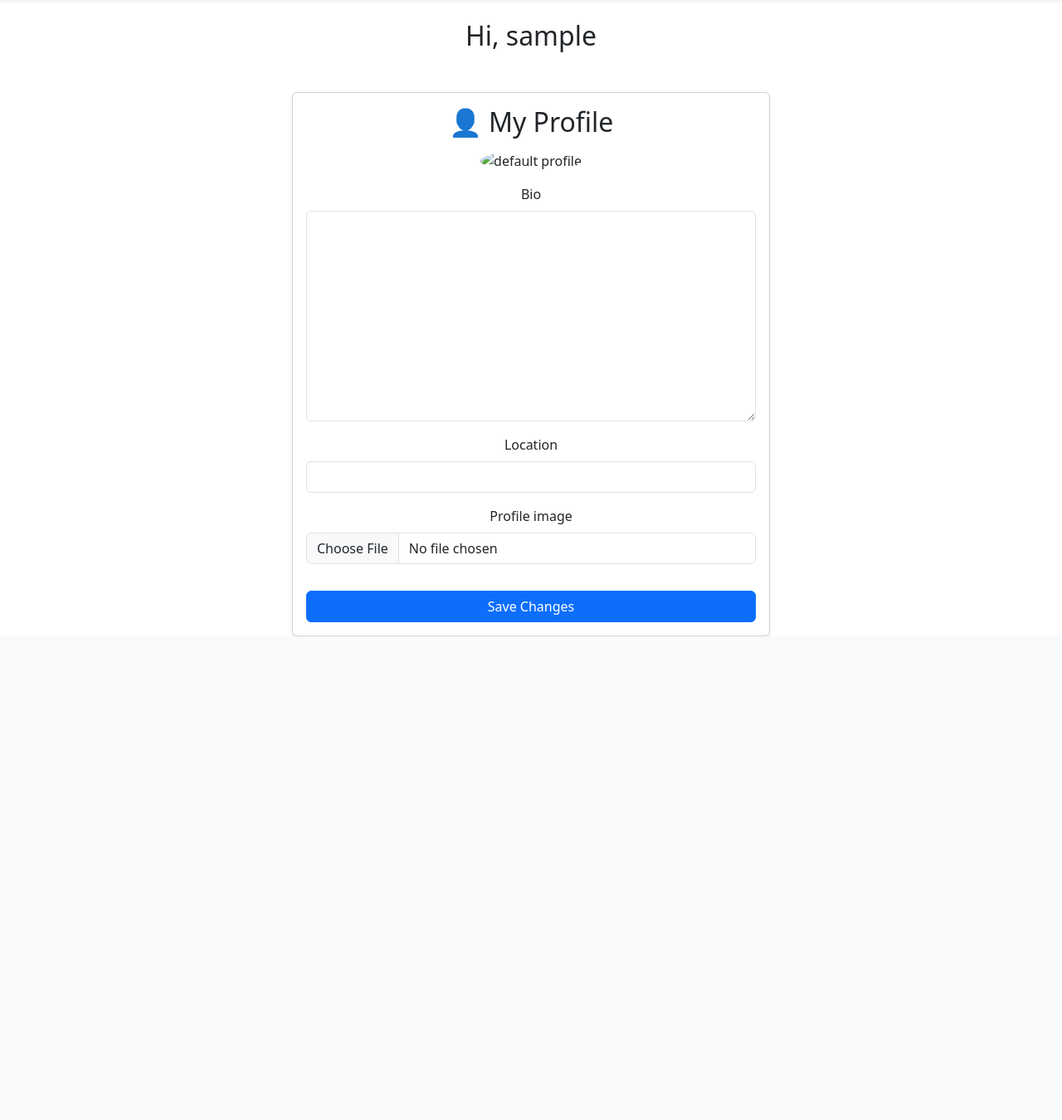
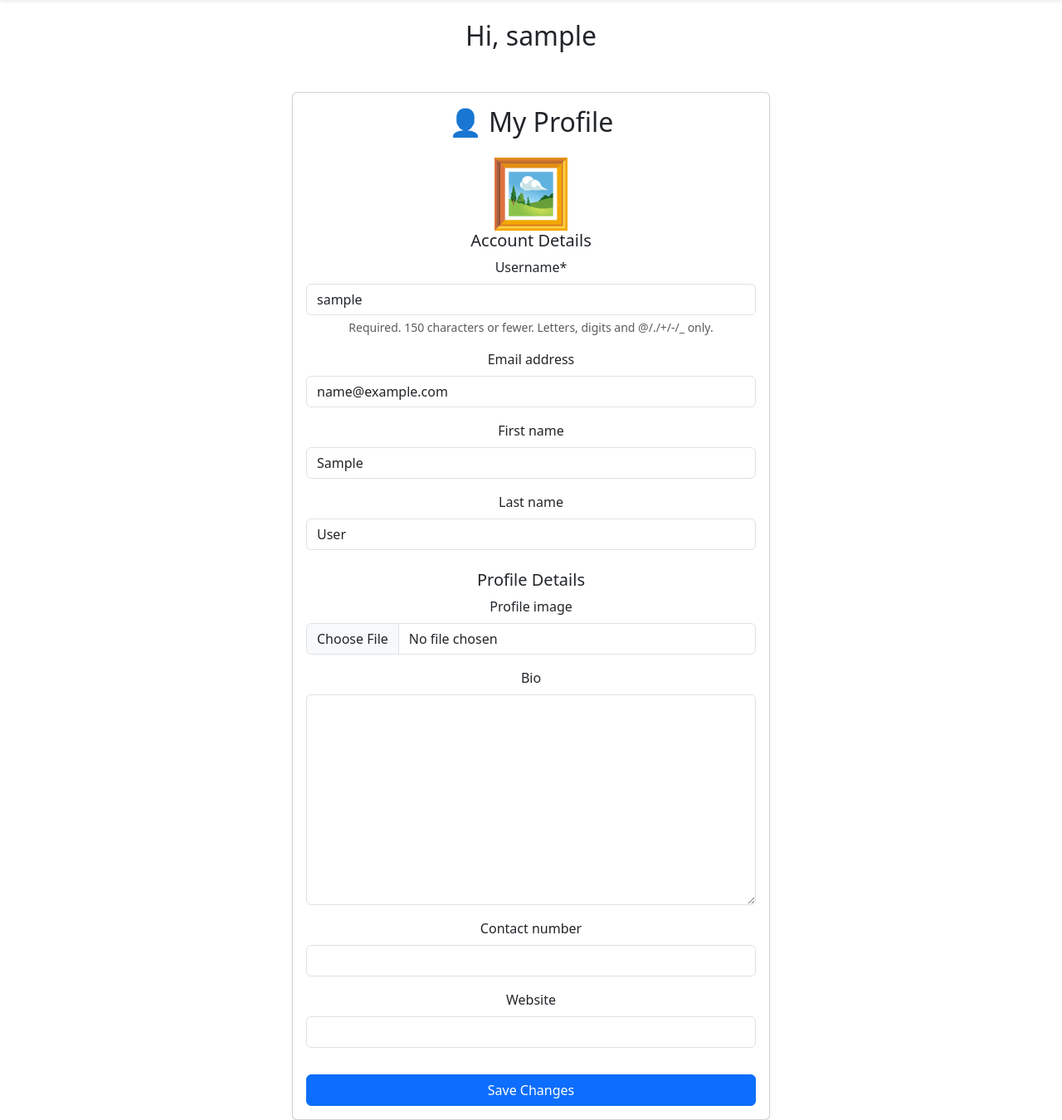
Before and after one commit to ie3ul2df/Music-Archiver, a Django app: page /profile/ in a window 1280 px wide. Shown: the part 57-1407 px from the top of the page at 83% size. Before the commit the page ends 824 px from the top, so only its background shows below. Run offline with Django 5.2, Linux system fonts and the light colour scheme; the visitor is signed in with stand-in values (Sample User, id 1); data comes from the database, SQL or seed files in the repository; some libraries are stand-ins or nearby versions.

Commit message:
added cloudinary and refined user profile page

```diff
--- /dev/null
+++ b/profile_page/context_processors.py
@@ -0,0 +1,7 @@
+from .models import UserProfile
+
+def user_profile(request):
+    if request.user.is_authenticated:
+        profile, _ = UserProfile.objects.get_or_create(user=request.user)
+        return {"profile": profile}
+    return {}
--- a/profile_page/forms.py
+++ b/profile_page/forms.py
@@ -1,7 +1,13 @@
 from django import forms
+from django.contrib.auth.models import User
 from .models import UserProfile
 
-class ProfileForm(forms.ModelForm):
+class UserForm(forms.ModelForm):
+    class Meta:
+        model = User
+        fields = ["username", "email", "first_name", "last_name"]
+
+class UserProfileForm(forms.ModelForm):
     class Meta:
         model = UserProfile
-        fields = ['bio', 'location', 'profile_image']
+        fields = ["profile_image", "bio", "contact_number", "website"]
--- a/profile_page/models.py
+++ b/profile_page/models.py
@@ -2,11 +2,11 @@ from django.db import models
 from django.contrib.auth.models import User
 
 class UserProfile(models.Model):
-    """Extends the default User model with extra info"""
-    user = models.OneToOneField(User, on_delete=models.CASCADE, related_name="profile")
+    user = models.OneToOneField(User, on_delete=models.CASCADE)
+    profile_image = models.ImageField(upload_to="profile_images/", blank=True, null=True)
     bio = models.TextField(blank=True, null=True)
-    location = models.CharField(max_length=100, blank=True, null=True)
-    profile_image = models.ImageField(upload_to="profile_images/", blank=True, null=True)
+    contact_number = models.CharField(max_length=20, blank=True, null=True)
+    website = models.URLField(blank=True, null=True)
 
     def __str__(self):
-        return f"{self.user.username}'s Profile"
+        return self.user.username
--- a/profile_page/signals.py
+++ b/profile_page/signals.py
@@ -1,6 +1,6 @@
 from django.db.models.signals import post_save
+from django.contrib.auth.models import User
 from django.dispatch import receiver
-from django.contrib.auth.models import User
 from .models import UserProfile
 
 @receiver(post_save, sender=User)
@@ -10,4 +10,7 @@ def create_user_profile(sender, instance, created, **kwargs):
 
 @receiver(post_save, sender=User)
 def save_user_profile(sender, instance, **kwargs):
-    instance.profile.save()
+    try:
+        instance.userprofile.save()
+    except UserProfile.DoesNotExist:
+        UserProfile.objects.create(user=instance)
--- a/profile_page/views.py
+++ b/profile_page/views.py
@@ -1,22 +1,25 @@
+from django.contrib.auth.decorators import login_required
 from django.shortcuts import render, redirect
-from django.contrib.auth.decorators import login_required
-from django.contrib import messages
-from .forms import ProfileForm
-from .models import UserProfile   # ✅ this was missing
-
+from .models import UserProfile
+from .forms import UserForm, UserProfileForm
 
 @login_required
 def profile_view(request):
-    # Always ensure the user has a profile
-    profile, created = UserProfile.objects.get_or_create(user=request.user)
+    profile, _ = UserProfile.objects.get_or_create(user=request.user)
 
     if request.method == "POST":
-        form = ProfileForm(request.POST, request.FILES, instance=profile)
-        if form.is_valid():
-            form.save()
-            messages.success(request, "Profile updated successfully!")
-            return redirect('profile')
+        user_form = UserForm(request.POST, instance=request.user)
+        profile_form = UserProfileForm(request.POST, request.FILES, instance=profile)
+
+        if user_form.is_valid() and profile_form.is_valid():
+            user_form.save()
+            profile_form.save()
+            return redirect("profile")
     else:
-        form = ProfileForm(instance=profile)
+        user_form = UserForm(instance=request.user)
+        profile_form = UserProfileForm(instance=profile)
 
-    return render(request, 'profile_page/profile.html', {'form': form, 'profile': profile})
+    return render(request, "profile_page/profile.html", {
+        "user_form": user_form,
+        "profile_form": profile_form,
+    })
--- a/templates/base.html
+++ b/templates/base.html
@@ -58,7 +58,16 @@
 
             {% if user.is_authenticated %}
             <li class="nav-item">
-              <a class="nav-link {% if request.resolver_match.url_name == 'profile' %}active{% endif %}" href="{% url 'profile' %}">👤 Profile</a>
+              <a class="nav-link {% if request.resolver_match.url_name == 'profile' %}active{% endif %}" href="{% url 'profile' %}">
+                {% if profile.profile_image %}
+                <img
+                  src="{{ profile.profile_image.url }}"
+                  alt="Profile image"
+                  class="rounded-circle mb-3"
+                  style="width: 25px; height: 25px; object-fit: cover"
+                />
+                {% else %} <span>👤</span>{% endif %} Profile
+              </a>
             </li>
             <li class="nav-item">
               <a class="nav-link" href="{% url 'account_logout' %}">🚪 Logout</a>
@@ -70,7 +79,6 @@
             <li class="nav-item">
               <a class="nav-link" href="{% url 'account_signup' %}">📝 Register</a>
             </li>
-
             {% endif %}
           </ul>
         </div>
--- a/templates/profile_page/profile.html
+++ b/templates/profile_page/profile.html
@@ -9,12 +9,16 @@
 
       {% if profile.profile_image %}
       <img src="{{ profile.profile_image.url }}" alt="Profile image" class="rounded-circle mb-3" style="width: 120px; height: 120px; object-fit: cover" />
-      {% else %}
-      <img src="https://via.placeholder.com/120" class="rounded-circle mb-3" alt="default profile" />
-      {% endif %}
+      {% else %} <span class="display-1">🖼️</span> {% endif %}
 
       <form method="post" enctype="multipart/form-data">
-        {% csrf_token %} {{ form|crispy }}
+        {% csrf_token %}
+        <h5>Account Details</h5>
+        {{ user_form|crispy }}
+
+        <h5 class="mt-4">Profile Details</h5>
+        {{ profile_form|crispy }}
+
         <button type="submit" class="btn btn-primary w-100 mt-3">Save Changes</button>
       </form>
     </div>
```
Also changed, not shown: music_project/settings.py (+18 -9 lines), profile_page/migrations/0002_remove_userprofile_location_and_more.py (added), 1 other file.
